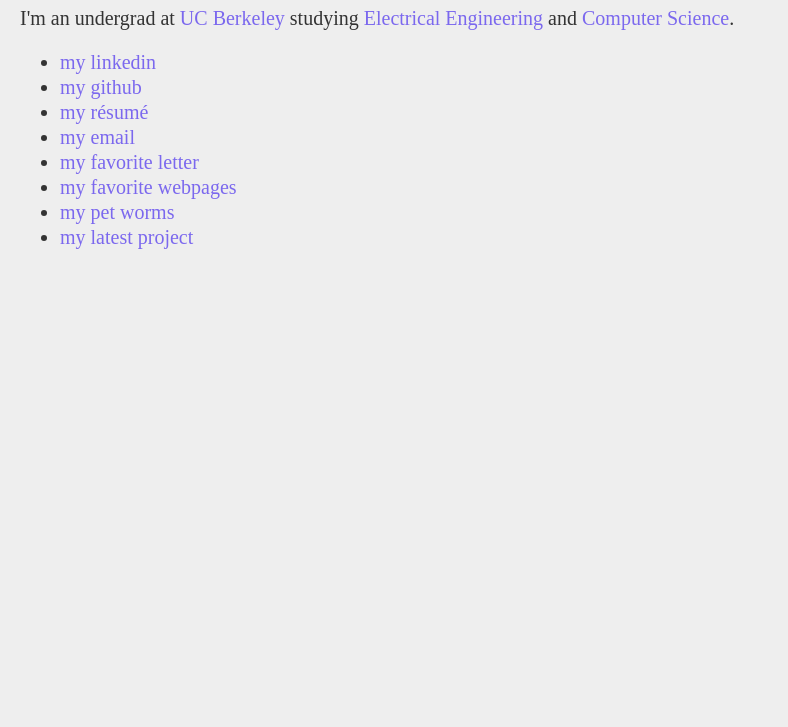
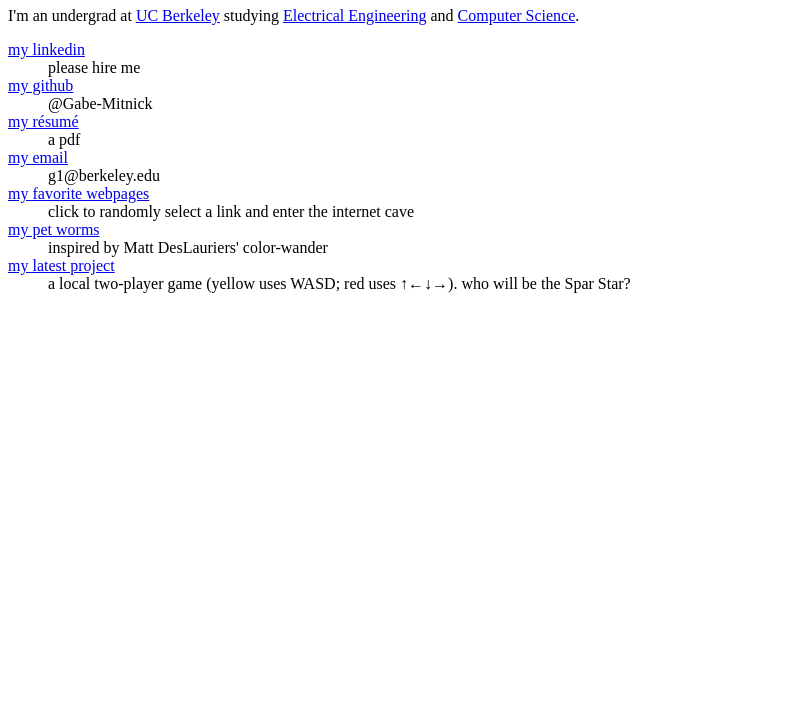
Before and after one commit to Gabe-Mitnick/Gabe-Mitnick.github.io, a plain HTML site: page index.html in a window 1280 px wide. Shown: the part 73-800 px from the top of the page, without its empty margins (0-788 px from the left). Drawn offline with Linux system fonts and the light colour scheme; a web font is replaced by a local one.

Commit message:
switch <ul> to <dl> and remove css (going back in time baby)

```diff
--- a/index.html
+++ b/index.html
@@ -25,8 +25,9 @@
 	<body>
 		<h1>
 			Hello! I'm
-			<a href="https://en.wikipedia.org/wiki/Gabriel_(given_name)" target="_blank">Gabe</a>
-			<a href="https://en.wikipedia.org/wiki/Mitnick" target="_blank">Mitnick</a
+			<a href="https://en.wikipedia.org/wiki/Gabriel_(given_name)" target="_blank">Gabe</a
+			><a href="https://blank.org" target="_blank">&nbsp;</a
+			><a href="https://en.wikipedia.org/wiki/Mitnick" target="_blank">Mitnick</a
 			><a href="https://en.wikipedia.org/wiki/Full_stop" target="_blank">.</a>
 		</h1>
 		<p>
@@ -35,63 +36,27 @@
 			<a href="https://xkcd.com/730/" target="_blank">Electrical Engineering</a> and
 			<a href="misc/hackerman.png">Computer Science</a>.
 		</p>
-		<ul id="links">
-			<li>
-				<a href="https://www.linkedin.com/in/gabriel-mitnick/" target="_blank">
-					my linkedin<span class="mouseover-only">: please hire me</span>
-				</a>
-			</li>
-			<li>
-				<a href="https://github.com/Gabe-Mitnick" target="_blank">
-					my github<span class="mouseover-only">: @Gabe-Mitnick</span>
-				</a>
-			</li>
-			<li>
-				<a href="misc/gabe-resume.pdf" target="_blank">
-					my résumé<span class="mouseover-only">: a pdf</span>
-				</a>
-			</li>
-			<li>
-				<!-- obfuscated email with email-obfuscator.com -->
-				<a
-					href="javascript:location='mailto:\u0067\u0031\u0040\u0062\u0065\u0072\u006b\u0065\u006c\u0065\u0079\u002e\u0065\u0064\u0075';void 0"
-					target="_blank"
-				>
-					my email<span class="mouseover-only"
-						>:
-						<script type="text/javascript">
-							document.write(
-								"\u0067\u0031\u0040\u0062\u0065\u0072\u006b\u0065\u006c\u0065\u0079\u002e\u0065\u0064\u0075"
-							);
-						</script>
-					</span>
-				</a>
-			</li>
-			<li>
-				<a href="https://en.wikipedia.org/wiki/Ksi_(Cyrillic)" target="_blank"
-					>my favorite letter<span class="mouseover-only">: Ѯ</span>
-				</a>
-			</li>
-			<li>
-				<a href="#ｔｈｅｉｎｔｅｒｎｅｔｃａｖｅ" target="_blank">
-					my favorite webpages<span class="mouseover-only"
-						>: click to randomly select a link and enter the internet cave</span
-					>
-				</a>
-			</li>
-			<li>
-				<a href="worms"
-					>my pet worms<span class="mouseover-only">: inspired by Matt DesLauriers' color-wander</span></a
-				>
-			</li>
-			<li>
-				<a href="spar-star"
-					>my latest project<span class="mouseover-only"
-						>: a local two-player game (yellow uses WASD; red uses ↑←↓→). who will be the Spar Star?</span
-					></a
-				>
-			</li>
-		</ul>
+
+		<dl>
+			<dt><a href="https://www.linkedin.com/in/gabriel-mitnick/" target="_blank"> my linkedin </a></dt>
+			<dd>please hire me</dd>
+			<dt><a href="https://github.com/Gabe-Mitnick" target="_blank">my github</a></dt>
+			<dd>@Gabe-Mitnick</dd>
+			<dt><a href="misc/gabe-resume.pdf" target="_blank">my résumé</a></dt>
+			<dd>a pdf</dd>
+			<dt><a href="javascript:location='mailto:\u0067\u0031\u0040\u0062\u0065\u0072\u006b\u0065\u006c\u0065\u0079\u002e\u0065\u0064\u0075';void 0" target="_blank">my email</a></dt>
+			<dd><script type="text/javascript">
+				document.write(
+					"\u0067\u0031\u0040\u0062\u0065\u0072\u006b\u0065\u006c\u0065\u0079\u002e\u0065\u0064\u0075"
+				);
+			</script></dd>
+			<dt><a href="#ｔｈｅｉｎｔｅｒｎｅｔｃａｖｅ" target="_blank">my favorite webpages</a></dt>
+			<dd>click to randomly select a link and enter the internet cave</dd>
+			<dt><a href="worms">my pet worms</a></dt>
+			<dd>inspired by Matt DesLauriers' color-wander</dd>
+			<dt><a href="spar-star">my latest project</a></dt>
+			<dd>a local two-player game (yellow uses WASD; red uses ↑←↓→). who will be the Spar Star?</dd>
+		</dl>
 		<!-- GoatCounter analytics -->
 		<script data-goatcounter="https://gabe-mitnick.goatcounter.com/count" async src="//gc.zgo.at/count.js"></script>
 	</body>
--- a/style.css
+++ b/style.css
@@ -1,4 +1,4 @@
-body {
+/* body {
 	font-family: 'Xanh Mono';
 	background-color: #eee;
 	color: #333;
@@ -23,4 +23,4 @@ li:not(:hover) .mouseover-only {
 
 ul {
 	line-height: 25px;
-}
+} */
```
